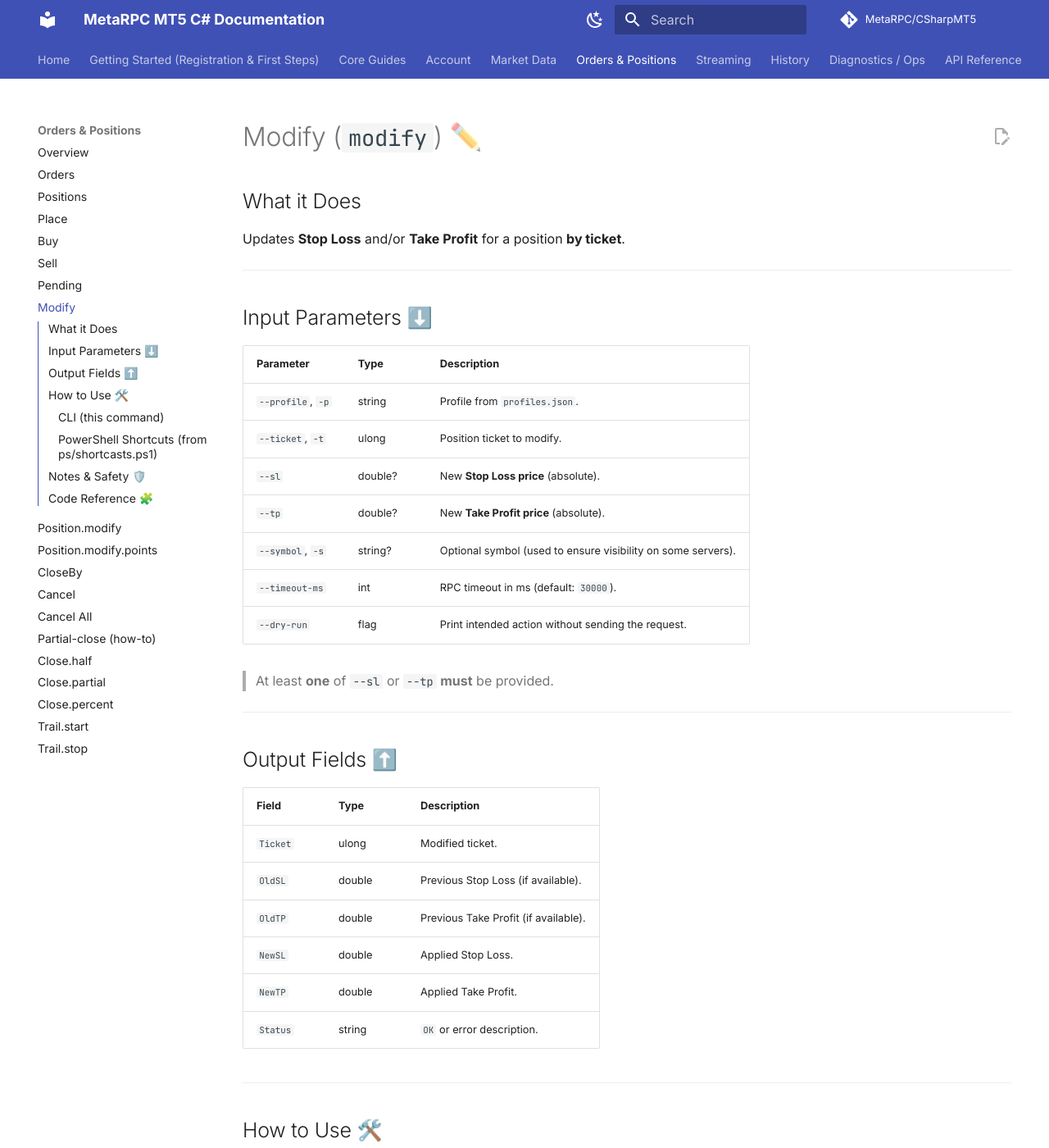
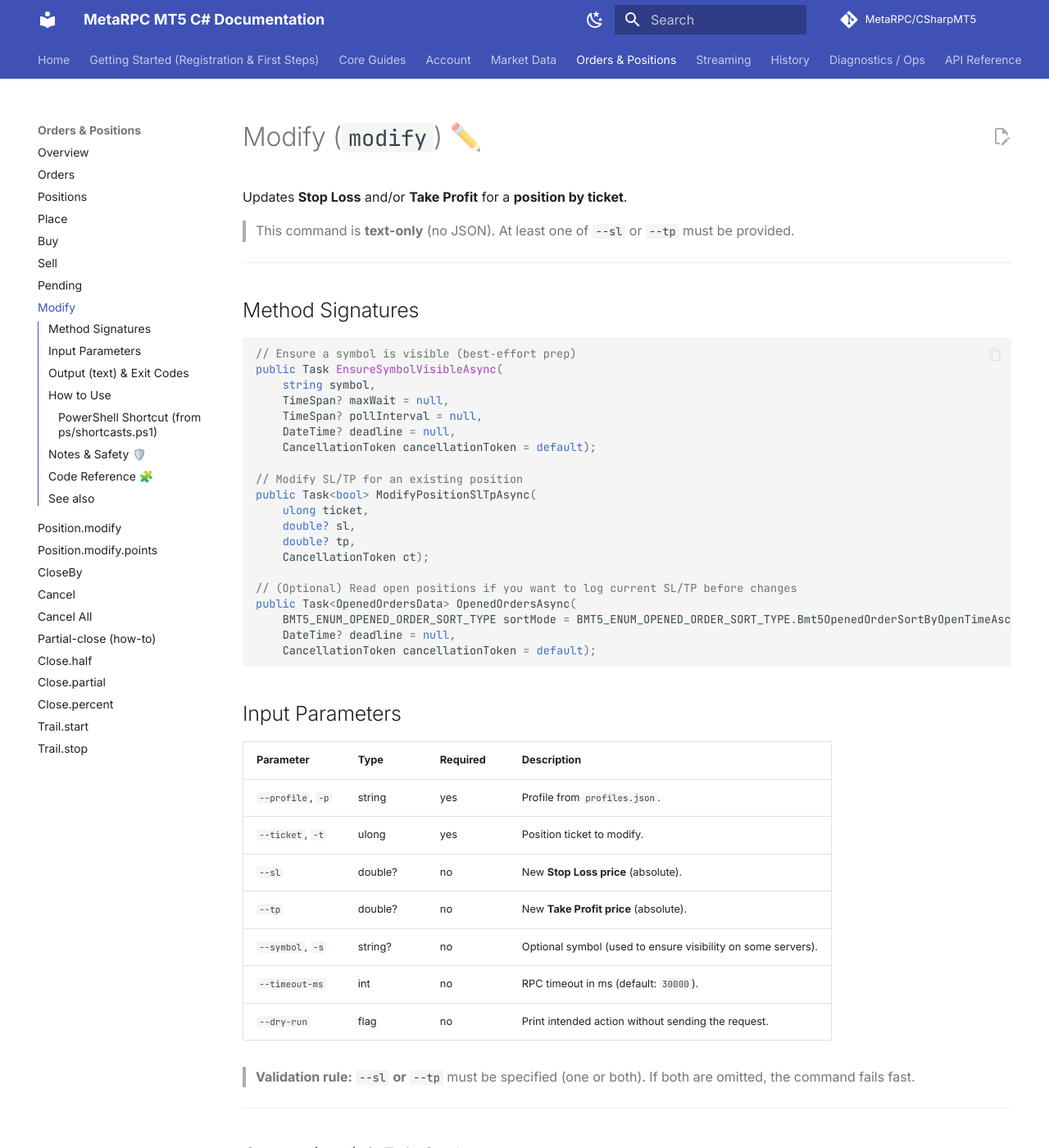
Before and after one commit to MetaRPC/CSharpMT5, an MkDocs documentation site: the page built from docs/Orders_Positions/Modify.md, in a window 1280 px wide and 1400 px high. Shown: the whole window at 82% size. Built offline with MkDocs 1.6.1 and Material for MkDocs 9.7.7, drawn with Linux system fonts in a browser that asks for light colours; comment, search, counter and statistics services are not loaded; some of the changed text lies outside the part shown.

Commit message:
Update Modify.md

````diff
--- a/docs/Orders_Positions/Modify.md
+++ b/docs/Orders_Positions/Modify.md
@@ -1,43 +1,77 @@
 # Modify (`modify`) ✏️
 
-## What it Does
+Updates **Stop Loss** and/or **Take Profit** for a **position by ticket**.
 
-Updates **Stop Loss** and/or **Take Profit** for a position **by ticket**.
+> This command is **text-only** (no JSON). At least one of `--sl` or `--tp` must be provided.
+
+---
+## Method Signatures
+
+```csharp
+// Ensure a symbol is visible (best‑effort prep)
+public Task EnsureSymbolVisibleAsync(
+    string symbol,
+    TimeSpan? maxWait = null,
+    TimeSpan? pollInterval = null,
+    DateTime? deadline = null,
+    CancellationToken cancellationToken = default);
+
+// Modify SL/TP for an existing position
+public Task<bool> ModifyPositionSlTpAsync(
+    ulong ticket,
+    double? sl,
+    double? tp,
+    CancellationToken ct);
+
+// (Optional) Read open positions if you want to log current SL/TP before changes
+public Task<OpenedOrdersData> OpenedOrdersAsync(
+    BMT5_ENUM_OPENED_ORDER_SORT_TYPE sortMode = BMT5_ENUM_OPENED_ORDER_SORT_TYPE.Bmt5OpenedOrderSortByOpenTimeAsc,
+    DateTime? deadline = null,
+    CancellationToken cancellationToken = default);
+```
+
+## Input Parameters
+
+| Parameter         | Type    | Required | Description                                                  |
+| ----------------- | ------- | -------- | ------------------------------------------------------------ |
+| `--profile`, `-p` | string  | yes      | Profile from `profiles.json`.                                |
+| `--ticket`, `-t`  | ulong   | yes      | Position ticket to modify.                                   |
+| `--sl`            | double? | no       | New **Stop Loss price** (absolute).                          |
+| `--tp`            | double? | no       | New **Take Profit price** (absolute).                        |
+| `--symbol`, `-s`  | string? | no       | Optional symbol (used to ensure visibility on some servers). |
+| `--timeout-ms`    | int     | no       | RPC timeout in ms (default: `30000`).                        |
+| `--dry-run`       | flag    | no       | Print intended action without sending the request.           |
+
+> **Validation rule:** `--sl` **or** `--tp` must be specified (one or both). If both are omitted, the command fails fast.
 
 ---
 
-## Input Parameters ⬇️
+## Output (text) & Exit Codes
 
-| Parameter         | Type    | Description                                                  |
-| ----------------- | ------- | ------------------------------------------------------------ |
-| `--profile`, `-p` | string  | Profile from `profiles.json`.                                |
-| `--ticket`, `-t`  | ulong   | Position ticket to modify.                                   |
-| `--sl`            | double? | New **Stop Loss price** (absolute).                          |
-| `--tp`            | double? | New **Take Profit price** (absolute).                        |
-| `--symbol`, `-s`  | string? | Optional symbol (used to ensure visibility on some servers). |
-| `--timeout-ms`    | int     | RPC timeout in ms (default: `30000`).                        |
-| `--dry-run`       | flag    | Print intended action without sending the request.           |
+Examples:
 
-> At least **one** of `--sl` or `--tp` **must** be provided.
+```
+[DRY-RUN] MODIFY #123456 SL=1.0900 TP=1.1100
+✔ modify done: ticket=123456 SL=1.0900 TP=1.1100
+```
+
+Errors (examples):
+
+```
+At least one of --sl/--tp must be provided.  (exit code 2)
+Position #123456 not found.                  (exit code 2)
+RPC error: <broker message>                  (exit code 1)
+```
+
+**Exit codes**
+
+* `0` — success
+* `2` — validation / guard failures
+* `1` — fatal error (printed via ErrorPrinter)
 
 ---
 
-## Output Fields ⬆️
-
-| Field    | Type   | Description                          |
-| -------- | ------ | ------------------------------------ |
-| `Ticket` | ulong  | Modified ticket.                     |
-| `OldSL`  | double | Previous Stop Loss (if available).   |
-| `OldTP`  | double | Previous Take Profit (if available). |
-| `NewSL`  | double | Applied Stop Loss.                   |
-| `NewTP`  | double | Applied Take Profit.                 |
-| `Status` | string | `OK` or error description.           |
-
----
-
-## How to Use 🛠️
-
-### CLI (this command)
+## How to Use
 
 ```powershell
 # Set both SL and TP
@@ -53,9 +87,7 @@ dotnet run -- modify -p demo -t 123456 --sl 1.0900 -s EURUSD
 dotnet run -- modify -p demo -t 123456 --tp 1.1100 --dry-run
 ```
 
-### PowerShell Shortcuts (from `ps/shortcasts.ps1`)
-
-If you use the shortcast **`posmod`**:
+### PowerShell Shortcut (from `ps/shortcasts.ps1`)
 
 ```powershell
 . .\ps\shortcasts.ps1
@@ -68,32 +100,81 @@ posmod -t 123456 -sl 1.0900 -tp 1.1100
 
 ## Notes & Safety 🛡️
 
-* `--sl` / `--tp` are **prices** (not offsets). They must respect broker **StopsLevel** (min distance).
-* Some servers require the **symbol to be visible** in Market Watch; pass `-s EURUSD` to let the tool ensure visibility.
-* If both `--sl` and `--tp` are omitted, the command will fail fast with a clear error.
+* `--sl` / `--tp` are **prices** (not distances). They must respect broker **StopsLevel** (min distance) and freeze levels.
+* Some servers require the **symbol to be visible** in Market Watch; pass `-s EURUSD` to let the app perform a best‑effort ensure‑visible.
+* The command does not auto‑normalize SL/TP to tick size — provide valid prices for your symbol.
+* On errors, the process sets a non‑zero `Environment.ExitCode`.
 
 ---
 
 ## Code Reference 🧩
 
 ```csharp
->var modify = new Command("modify", "Modify StopLoss / TakeProfit by ticket");
+var modify = new Command("modify", "Modify StopLoss / TakeProfit by ticket");
 modify.AddAlias("m");
 
 var modTicketOpt = new Option<ulong>(new[] { "--ticket", "-t" }, "Ticket to modify") { IsRequired = true };
 var modSlOpt     = new Option<double?>("--sl", "New Stop Loss (price)");
 var modTpOpt     = new Option<double?>("--tp", "New Take Profit (price)");
-// optional symbol: some servers are picky and require symbol visibility in terminal
-var modSymbolOpt = new Option<string?>(
-    new[] { "--symbol", "-s" },
-    description: "Symbol (optional; used to ensure visibility if needed)");
+var modSymbolOpt = new Option<string?>(new[] { "--symbol", "-s" }, "Symbol (optional; used to ensure visibility if needed)");
 
 modify.AddOption(profileOpt);
 modify.AddOption(modTicketOpt);
 modify.AddOption(modSlOpt);
 modify.AddOption(modTpOpt);
 modify.AddOption(modSymbolOpt);
+modify.AddOption(timeoutOpt);
+modify.AddOption(dryRunOpt);
 
 modify.SetHandler(async (string profile, ulong ticket, double? sl, double? tp, string? symbol, int timeoutMs, bool dryRun) =>
 {
+    Validators.EnsureProfile(profile);
+    if (sl is null && tp is null)
+    {
+        Console.WriteLine("At least one of --sl/--tp must be provided.");
+        Environment.ExitCode = 2;
+        return;
+    }
+
+    using (UseOpTimeout(timeoutMs))
+    using (_logger.BeginScope("Cmd:MODIFY Profile:{Profile}", profile))
+    using (_logger.BeginScope("Ticket:{Ticket} SL:{SL} TP:{TP}", ticket, sl, tp))
+    {
+        if (dryRun)
+        {
+            Console.WriteLine($"[DRY-RUN] MODIFY #{ticket} SL={sl} TP={tp}");
+            return;
+        }
+
+        try
+        {
+            await ConnectAsync();
+
+            // Best‑effort ensure visibility
+            if (!string.IsNullOrWhiteSpace(symbol))
+            {
+                try { await _mt5Account.EnsureSymbolVisibleAsync(symbol!, TimeSpan.FromSeconds(3)); } catch { }
+            }
+
+            await _mt5Account.ModifyPositionSlTpAsync(ticket, sl, tp, CancellationToken.None);
+            Console.WriteLine($"\u2714 modify done: ticket={ticket} SL={sl} TP={tp}");
+        }
+        catch (Exception ex)
+        {
+            ErrorPrinter.Print(_logger, ex, IsDetailed());
+            Environment.ExitCode = 1;
+        }
+        finally
+        {
+            try { await _mt5Account.DisconnectAsync(); } catch { }
+        }
+    }
+}, profileOpt, modTicketOpt, modSlOpt, modTpOpt, modSymbolOpt, timeoutOpt, dryRunOpt);
 ```
+
+---
+
+## See also
+
+* **[`Position.modify.points`](./Position.modify.points.md)** — move SL/TP by **±N points**
+* **[`symbol limits`](../Market_Data/Limits.md)** — min/step/max lot constraints
````
